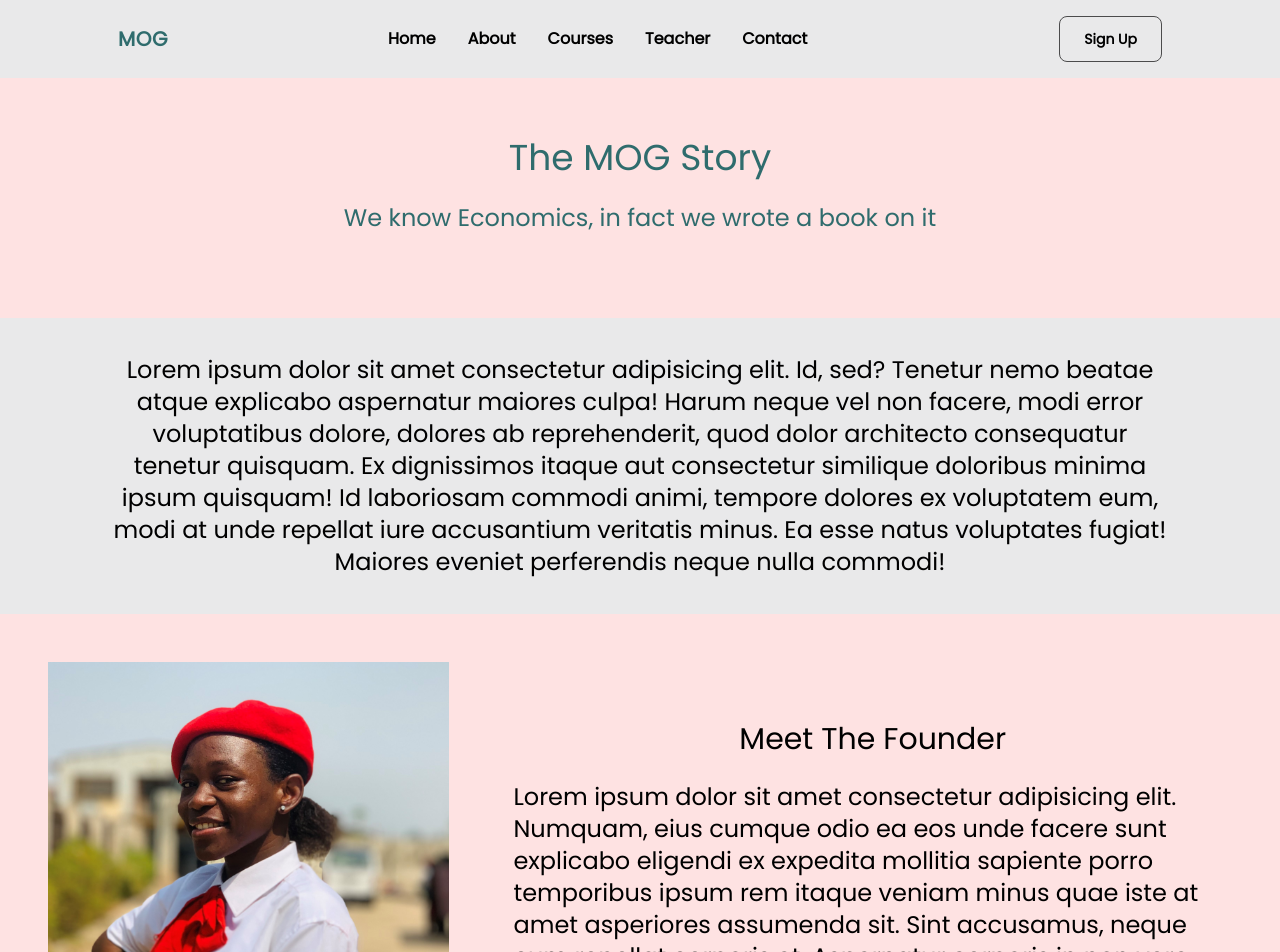
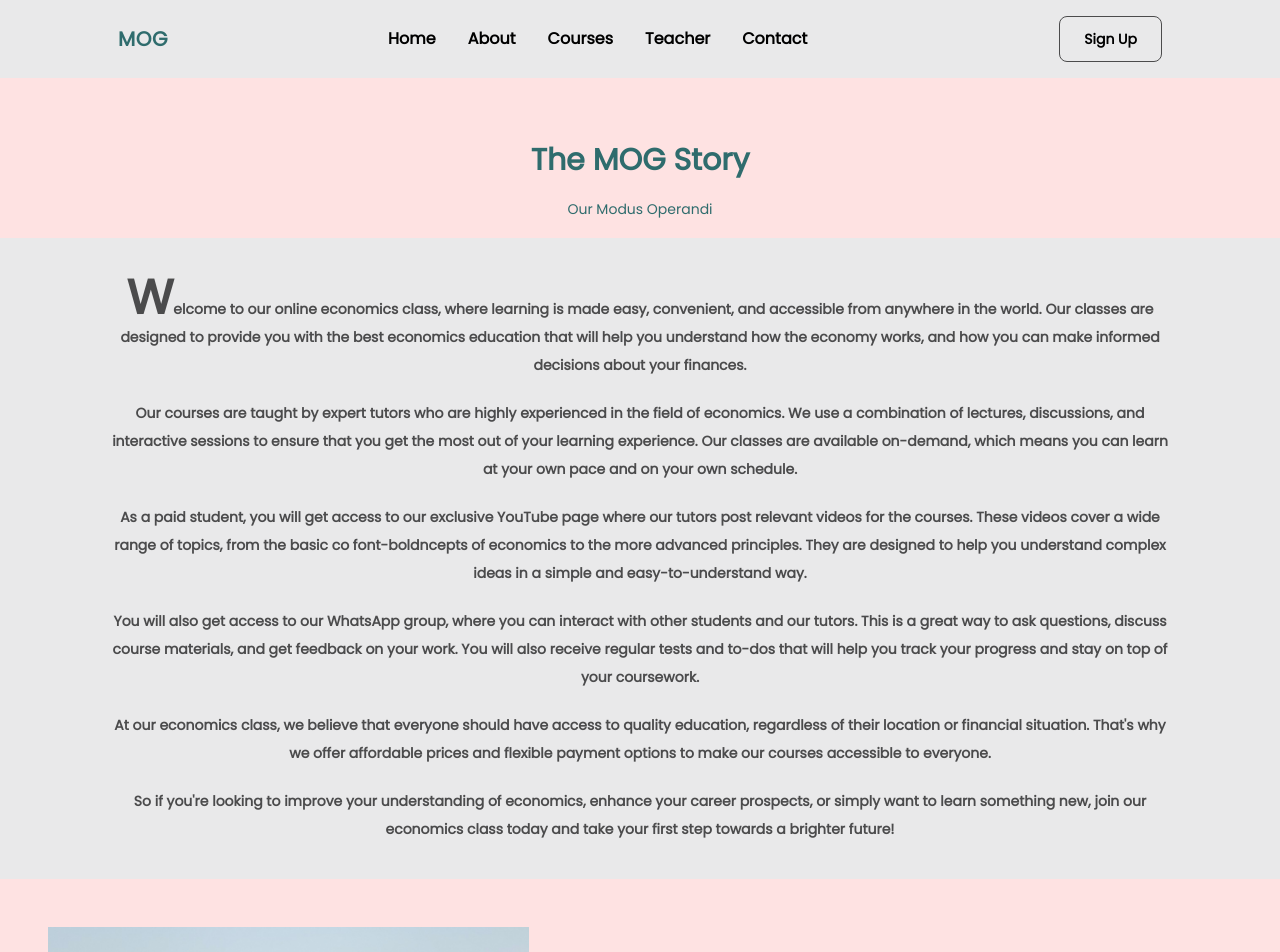
Before and after one commit to IsraelBosun/school-website, a React (Vite) app: page /MoreInfo in a window 1280 px wide. Shown: the top 952 px of the page. Built offline with nearby package versions, Linux system fonts and the light colour scheme.

Commit message:
about mog

```diff
--- a/src/Data.jsx
+++ b/src/Data.jsx
@@ -120,7 +120,7 @@ export const courses = [
     id: 1,
     image: courses1,
     category: "Microeconomics",
-    title: "Principles of Microeconomics",
+    title: "Microeconomics for beginners",
     rating: 4.9,
     participants: 500,
     price: "#1000",
@@ -129,7 +129,7 @@ export const courses = [
     id: 2,
     image: courses2,
     category: "Macroeconomics",
-    title: "Principles of Macroeconomics",
+    title: "Mathematical Economics for beginners",
     rating: 4.8,
     participants: 700,
     price: "#1200",
@@ -138,7 +138,7 @@ export const courses = [
     id: 3,
     image: courses3,
     category: "Finance",
-    title: "Money and Banking",
+    title: "Macroeconomics for beginners",
     rating: 4.9,
     participants: 300,
     price: "#9900"
@@ -147,7 +147,7 @@ export const courses = [
     id: 4,
     image: courses4,
     category: "Quantitative Economics",
-    title: "Econometrics",
+    title: "The Nigerian Economy",
     rating: 4.7,
     participants: 600,
     price: "#8500"
@@ -156,7 +156,7 @@ export const courses = [
     id: 5,
     image: courses5,
     category: "International Economics",
-    title: "International Trade",
+    title: "Intermediate Microeconomics I",
     rating: 4.9,
     participants: 500,
     price: "#1050",
@@ -165,7 +165,7 @@ export const courses = [
     id: 6,
     image: courses6,
     category: "History Of Economics",
-    title: "Economic History",
+    title: "Intermediate Mathematical Economics I",
     rating: 4.9,
     participants: 500,
     price: "#1050",
@@ -174,7 +174,7 @@ export const courses = [
     id: 7,
     image: courses7,
     category: "Applied Microeconomics",
-    title: "Labour Economics",
+    title: "Intermediate Macroeconomics I",
     rating: 4.9,
     participants: 500,
     price: "#1050",
@@ -183,7 +183,7 @@ export const courses = [
     id: 8,
     image: courses8,
     category: "Quantitative Economics",
-    title: "Econometrics",
+    title: "Economic Development",
     rating: 4.9,
     participants: 500,
     price: "#1050",
--- a/src/components/container/MoreInfo.jsx
+++ b/src/components/container/MoreInfo.jsx
@@ -5,22 +5,43 @@ import Bukola from "../../assets/Bukola.jpg"
 const MoreInfo = () => {
   return (
     <div >
-      <div className=' info h-[15rem] bg-red-100 w-full  py-[60px]'>
-          <h1 className='text-Teal text-4xl text-center'>The MOG Story</h1>
-          <h5 className='text-Teal text-2xl text-center mt-6'>We know Economics, in fact we wrote a book on it</h5>
+      <div className=' info h-[10rem] bg-red-100 w-full  py-[60px]'>
+          <h1 className='text-Teal font-bold sm:text-[1.875rem] text-[1.5rem] text-center'>The MOG Story</h1>
+          <h5 className='text-sm text-Teal   text-center mt-4'>Our Modus Operandi</h5>
       </div>
-      <div className='bg-white-100 text-2xl w-5/6 mx-auto text-center my-9 '>
-        <p>
-          Lorem ipsum dolor sit amet consectetur adipisicing elit. Id, sed? Tenetur nemo beatae atque explicabo aspernatur maiores culpa! Harum neque vel non facere, modi error voluptatibus dolore, dolores ab reprehenderit, quod dolor architecto consequatur tenetur quisquam. Ex dignissimos itaque aut consectetur similique doloribus minima ipsum quisquam! Id laboriosam commodi animi, tempore dolores ex voluptatem eum, modi at unde repellat iure accusantium veritatis minus. Ea esse natus voluptates fugiat! Maiores eveniet perferendis neque nulla commodi!
+      <div className='bg-white-100 text-sm text-gray  font-bold leading-7 w-5/6 mx-auto text-center my-9 '>
+        <p className = "mt-5 font-bold">
+       <span className='text-5xl'>W</span>elcome to our online economics class, where learning is made easy, convenient, and accessible from anywhere in the world. Our classes are designed to provide you with the best economics education that will help you understand how the economy works, and how you can make informed decisions about your finances.
           </p>
+          <p className = "mt-5 font-bold">
+          Our courses are taught by expert tutors who are highly experienced in the field of economics. We use a combination of lectures, discussions, and interactive sessions to ensure that you get the most out of your learning experience. Our classes are available on-demand, which means you can learn at your own pace and on your own schedule.
+          </p>
+          <p className = "mt-5 font-bold">
+          As a paid student, you will get access to our exclusive YouTube page where our tutors post relevant videos for the courses. These videos cover a wide range of topics, from the basic co font-boldncepts of economics to the more advanced principles. They are designed to help you understand complex ideas in a simple and easy-to-understand way.
+          </p >
+          <p className = "mt-5 font-bold">
+          You will also get access to our WhatsApp group, where you can interact with other students and our tutors. This is a great way to ask questions, discuss course materials, and get feedback on your work. You will also receive regular tests and to-dos that will help you track your progress and stay on top of your coursework.
+          </p>
+          <p className = "mt-5 font-bold">
+          At our economics class, we believe that everyone should have access to quality education, regardless of their location or financial situation. That's why we offer affordable prices and flexible payment options to make our courses accessible to everyone.
+          </p>
+          <p className = "mt-5 font-bold">
+          So if you're looking to improve your understanding of economics, enhance your career prospects, or simply want to learn something new, join our economics class today and take your first step towards a brighter future!
+          </p>
+
       </div>
       <div className='bg-red-100  md:flex justify-center items-center gap-[4rem] mx-auto p-[3rem] '>
         <div className='w-auto'>
           <img src={Bukola} alt="" />
           </div>
         <div>
-          <h1 className='text-3xl text-center font-900'>Meet The Founder</h1>
-          <p className='text-2xl mt-6'>Lorem ipsum dolor sit amet consectetur adipisicing elit. Numquam, eius cumque odio ea eos unde facere sunt explicabo eligendi ex expedita mollitia sapiente porro temporibus ipsum rem itaque veniam minus quae iste at amet asperiores assumenda sit. Sint accusamus, neque cum repellat corporis et. Aspernatur corporis in non vero amet.</p>
+          <h1 className=' mt-5 sm:text-[1.875rem] text-[1.5rem] text-center font-900'>Meet The Founder</h1>
+          <p className='text-sm text-gray text-center leading-7 font-bold mt-6'>Mr. Oluwole Godwin, who brings a wealth of knowledge and experience to our economics class. Mr. Doe is a graduate of the prestigious University of Ibadan, where he studied economics and graduated with honors. Mr. Godwin is a skilled and engaging teacher who uses a variety of teaching methods to ensure that his students understand the material. He is dedicated to his students and goes above and beyond to help them succeed.
+
+
+          </p>
+          <p className='text-sm text-gray text-center leading-7 font-bold font-bold mt-6'>We are proud to have Mr. Godwin as our head tutor, and we are confident that his expertise and dedication will help our students achieve their goals and succeed in their economics studies.
+          </p>
         </div>
       </div>
     </div>
```
